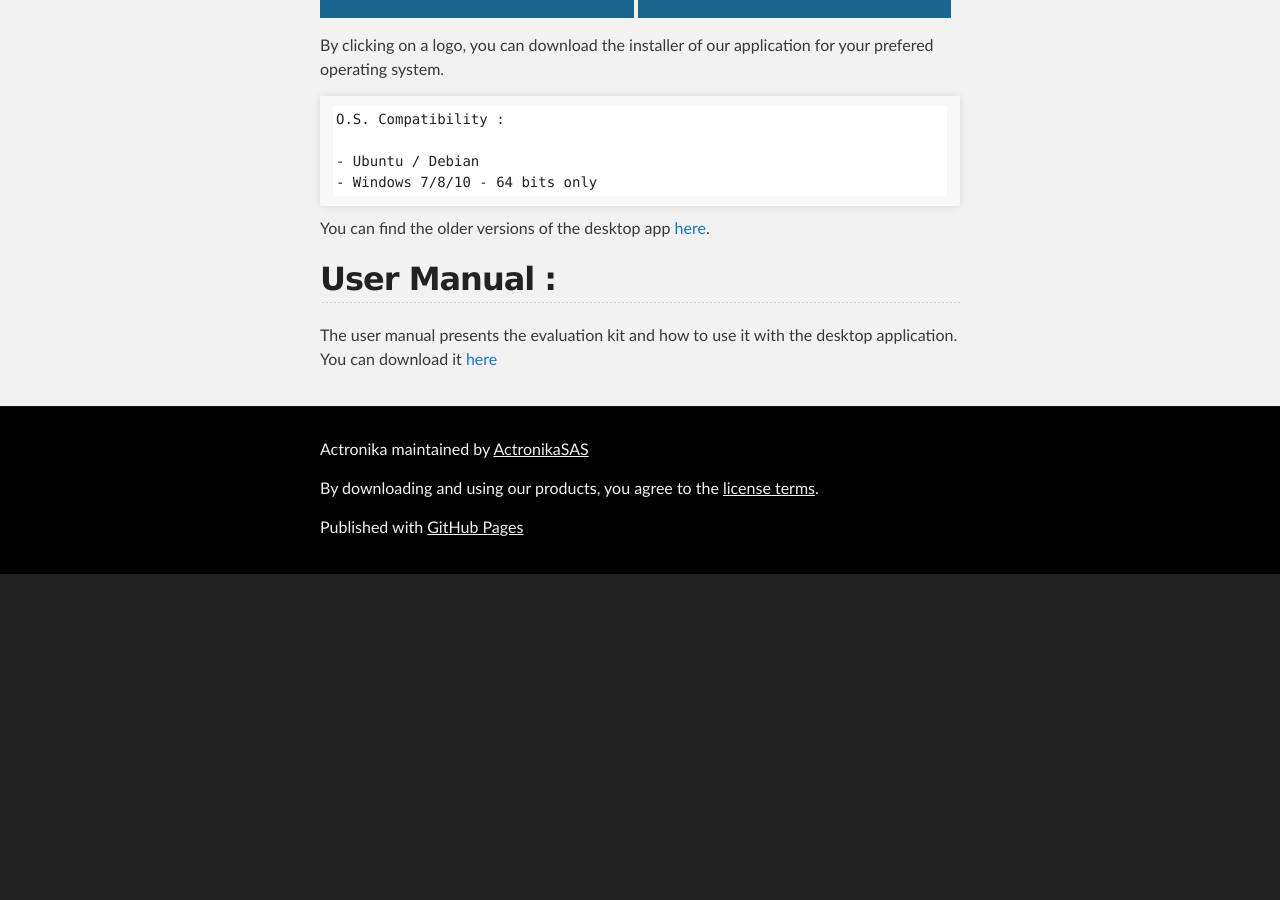
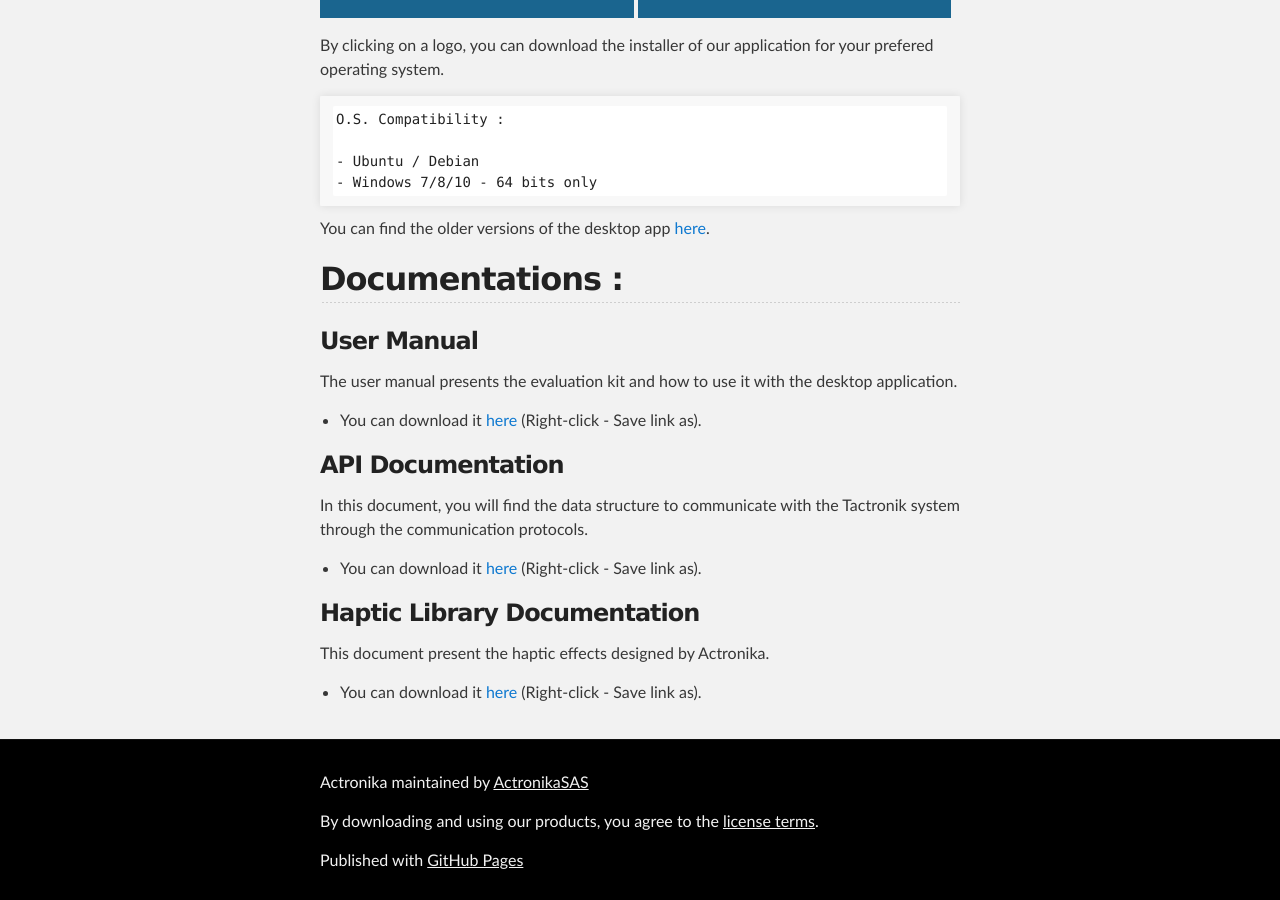
Before and after one commit to ActronikaSAS/dev.actronika.com, a Jekyll site: the page built from resources.md, in a window 1280 px wide and 900 px high, scrolled down 867 px. Built offline with Jekyll 4.4.1, drawn with Linux system fonts in a browser that asks for light colours; before the commit the page ends 1441 px from its top, so only the background shows below that.

Commit message:
add documentations

```diff
--- a/_layouts/default.html
+++ b/_layouts/default.html
@@ -24,7 +24,6 @@
             <li class="left_menu"><a href ="/">Home</a></li>
             <li class="left_menu"><a href ="/resources.html">Resources</a></li>
             <li class="left_menu"><a href ="/models.html">3D Models</a></li>
-            <li class="left_menu"><a href ="/documentation.html">Documentation</a></li>
             <li class="left_menu"><a href ="/archives.html">Archives</a></li>
             <li class="left_menu"><a href ="/contact.html">Contact Us</a></li>
           </ul>
--- a/resources.md
+++ b/resources.md
@@ -23,7 +23,22 @@ By clicking on a logo, you can download the installer of our application for you
 
 You can find the older versions of the desktop app [here](/archives.html).
 
-## User Manual :
+## Documentations :
+
+### User Manual
 
 The user manual presents the evaluation kit and how to use it with the desktop application.
-You can download it [here](/documentations/user-manual/)
+
+- You can download it [here](/resources/documentations/user-manual/Tactronik-Evaluationkit-UserManual-v1.1.pdf) (Right-click - Save link as).
+
+### API Documentation
+
+In this document, you will find the data structure to communicate with the Tactronik system through the communication protocols.
+
+- You can download it [here](/resources/documentations/api/Tactronik-API_Documentation-v1.0.pdf) (Right-click - Save link as).
+
+### Haptic Library Documentation
+
+This document present the haptic effects designed by Actronika.
+
+- You can download it [here](/resources/documentations/library/Tactronik-Evaluationkit-HapticLibrary-v1.1.pdf) (Right-click - Save link as).
```
Also changed, not shown: documentation.md (deleted, +0 -12 lines), 2 other files.
